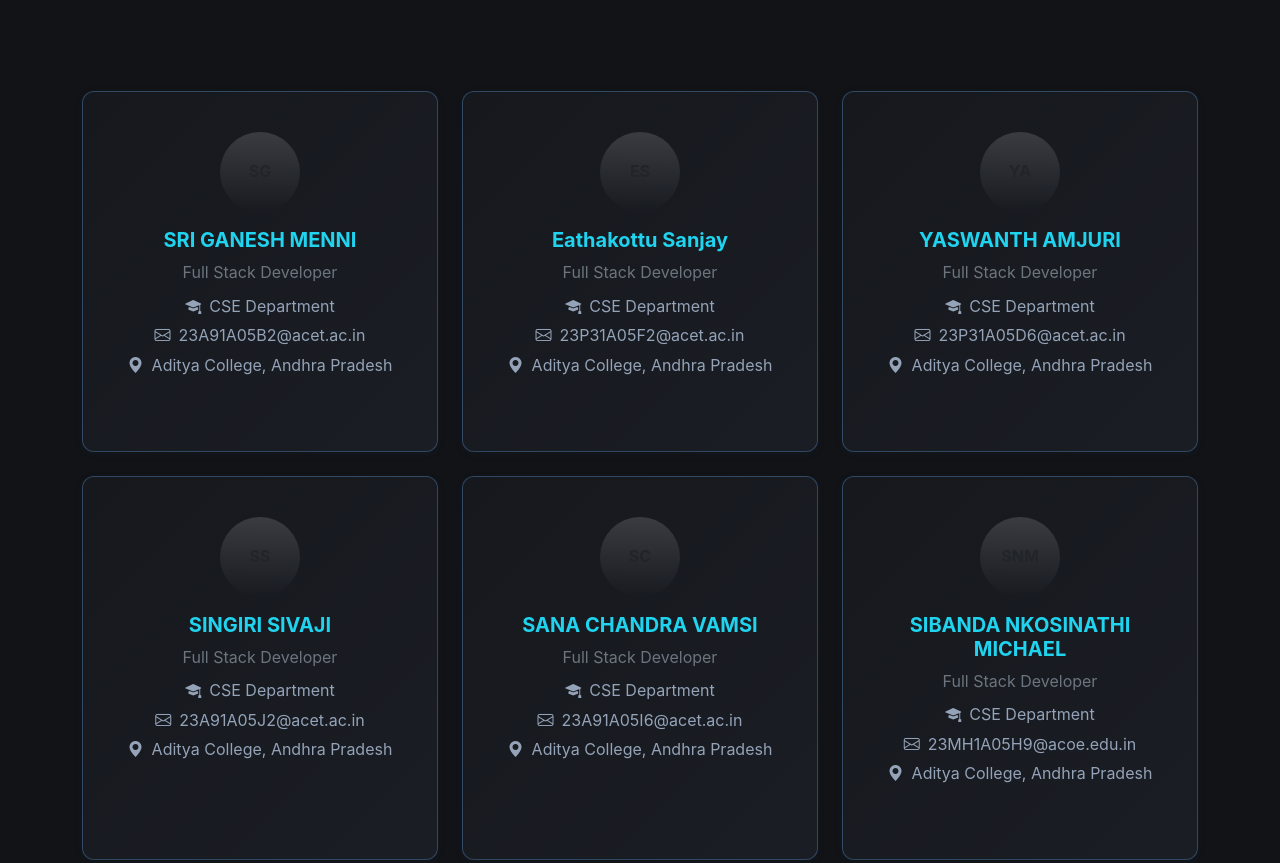
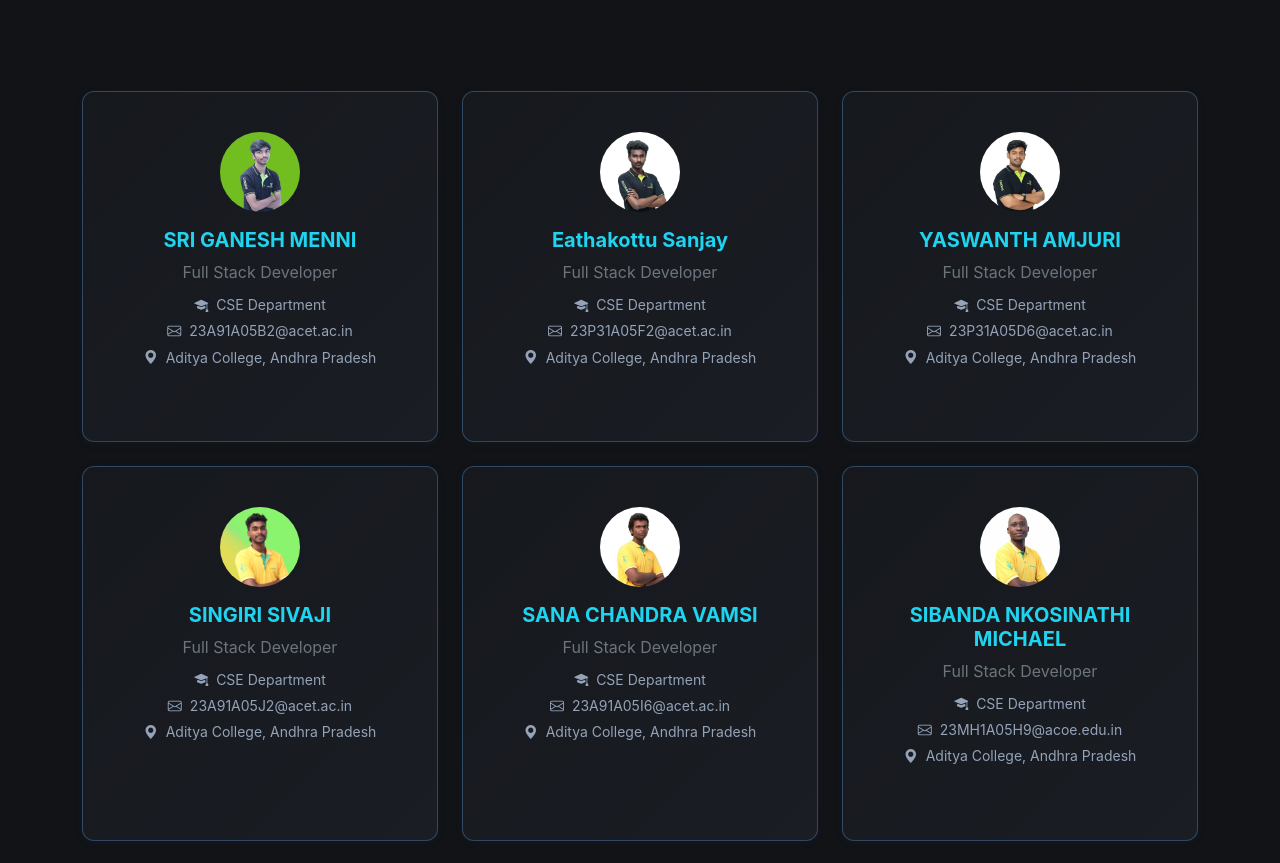
Before and after one commit to nathimike102/skillSwap, a plain HTML site: page about.html in a window 1280 px wide. Shown: the part 340-1203 px from the top of the page. Drawn offline with nearby package versions, Linux system fonts and the light colour scheme.

Commit message:
adding profile images

```diff
--- a/about.html
+++ b/about.html
@@ -78,12 +78,12 @@
                             <div class="card-body text-center">
                                 <div class="mb-3">
                                     <div class="rounded-circle bg-gradient d-flex align-items-center justify-content-center mx-auto" style="width: 80px; height: 80px; background: hsl(var(--cyan-primary));">
-                                        <span class="fw-bold text-dark">SG</span>
+                                        <img src="./assets/profiles/23A91A05B2.jpg" alt="SRI GANESH MENNI" class="img-fluid rounded-circle">
                                     </div>
                                 </div>
                                 <h5 class="text-cyan fw-bold">SRI GANESH MENNI</h5>
                                 <p class="text-secondary mb-2">Full Stack Developer</p>
-                                <div class="medium text-muted">
+                                <div class="small text-muted">
                                     <p class="mb-1"><i class="bi bi-mortarboard-fill me-2"></i>CSE Department</p>
                                     <p class="mb-1"><i class="bi bi-envelope me-2"></i>23A91A05B2@acet.ac.in</p>
                                     <p class="mb-0"><i class="bi bi-geo-alt-fill me-2"></i>Aditya College, Andhra Pradesh</p>
@@ -97,12 +97,12 @@
                             <div class="card-body text-center">
                                 <div class="mb-3">
                                     <div class="rounded-circle bg-gradient d-flex align-items-center justify-content-center mx-auto" style="width: 80px; height: 80px; background: hsl(var(--cyan-primary));">
-                                        <span class="fw-bold text-dark">ES</span>
+                                        <img src="./assets/profiles/23P31A05F2.jpg" alt="Eathakottu Sanjay" class="img-fluid rounded-circle">
                                     </div>
                                 </div>
                                 <h5 class="text-cyan fw-bold">Eathakottu Sanjay</h5>
                                 <p class="text-secondary mb-2">Full Stack Developer</p>
-                                <div class="medium text-muted">
+                                <div class="small text-muted">
                                     <p class="mb-1"><i class="bi bi-mortarboard-fill me-2"></i>CSE Department</p>
                                     <p class="mb-1"><i class="bi bi-envelope me-2"></i>23P31A05F2@acet.ac.in</p>
                                     <p class="mb-0"><i class="bi bi-geo-alt-fill me-2"></i>Aditya College, Andhra Pradesh</p>
@@ -116,12 +116,12 @@
                             <div class="card-body text-center">
                                 <div class="mb-3">
                                     <div class="rounded-circle bg-gradient d-flex align-items-center justify-content-center mx-auto" style="width: 80px; height: 80px; background: hsl(var(--cyan-primary));">
-                                        <span class="fw-bold text-dark">YA</span>
+                                        <img src="./assets/profiles/23P31A05D6.jpg" alt="YASWANTH AMJURI" class="img-fluid rounded-circle">
                                     </div>
                                 </div>
                                 <h5 class="text-cyan fw-bold">YASWANTH AMJURI</h5>
                                 <p class="text-secondary mb-2">Full Stack Developer</p>
-                                <div class="medium text-muted">
+                                <div class="small text-muted">
                                     <p class="mb-1"><i class="bi bi-mortarboard-fill me-2"></i>CSE Department</p>
                                     <p class="mb-1"><i class="bi bi-envelope me-2"></i>23P31A05D6@acet.ac.in</p>
                                     <p class="mb-0"><i class="bi bi-geo-alt-fill me-2"></i>Aditya College, Andhra Pradesh</p>
@@ -135,12 +135,12 @@
                             <div class="card-body text-center">
                                 <div class="mb-3">
                                     <div class="rounded-circle bg-gradient d-flex align-items-center justify-content-center mx-auto" style="width: 80px; height: 80px; background: hsl(var(--cyan-primary));">
-                                        <span class="fw-bold text-dark">SS</span>
+                                        <img src="./assets/profiles/23A91A05J2.jpg" alt="SINGIRI SIVAJI" class="img-fluid rounded-circle">
                                     </div>
                                 </div>
                                 <h5 class="text-cyan fw-bold">SINGIRI SIVAJI</h5>
                                 <p class="text-secondary mb-2">Full Stack Developer</p>
-                                <div class="medium text-muted">
+                                <div class="small text-muted">
                                     <p class="mb-1"><i class="bi bi-mortarboard-fill me-2"></i>CSE Department</p>
                                     <p class="mb-1"><i class="bi bi-envelope me-2"></i>23A91A05J2@acet.ac.in</p>
                                     <p class="mb-0"><i class="bi bi-geo-alt-fill me-2"></i>Aditya College, Andhra Pradesh</p>
@@ -154,12 +154,12 @@
                             <div class="card-body text-center">
                                 <div class="mb-3">
                                     <div class="rounded-circle bg-gradient d-flex align-items-center justify-content-center mx-auto" style="width: 80px; height: 80px; background: hsl(var(--cyan-primary));">
-                                        <span class="fw-bold text-dark">SC</span>
+                                        <img src="./assets/profiles/23A91A05I6.jpg" alt="SANA CHANDRA VAMSI" class="img-fluid rounded-circle">
                                     </div>
                                 </div>
                                 <h5 class="text-cyan fw-bold">SANA CHANDRA VAMSI</h5>
                                 <p class="text-secondary mb-2">Full Stack Developer</p>
-                                <div class="medium text-muted">
+                                <div class="small text-muted">
                                     <p class="mb-1"><i class="bi bi-mortarboard-fill me-2"></i>CSE Department</p>
                                     <p class="mb-1"><i class="bi bi-envelope me-2"></i>23A91A05I6@acet.ac.in</p>
                                     <p class="mb-0"><i class="bi bi-geo-alt-fill me-2"></i>Aditya College, Andhra Pradesh</p>
@@ -173,12 +173,12 @@
                             <div class="card-body text-center">
                                 <div class="mb-3">
                                     <div class="rounded-circle bg-gradient d-flex align-items-center justify-content-center mx-auto" style="width: 80px; height: 80px; background: hsl(var(--cyan-primary));">
-                                        <span class="fw-bold text-dark">SNM</span>
+                                        <img src="./assets/profiles/23MH1A05H9.png" alt="SIBANDA NKOSINATHI MICHAEL" class="img-fluid rounded-circle">
                                     </div>
                                 </div>
                                 <h5 class="text-cyan fw-bold">SIBANDA NKOSINATHI MICHAEL</h5>
                                 <p class="text-secondary mb-2">Full Stack Developer</p>
-                                <div class="medium text-muted">
+                                <div class="small text-muted">
                                     <p class="mb-1"><i class="bi bi-mortarboard-fill me-2"></i>CSE Department</p>
                                     <p class="mb-1"><i class="bi bi-envelope me-2"></i>23MH1A05H9@acoe.edu.in</p>
                                     <p class="mb-0"><i class="bi bi-geo-alt-fill me-2"></i>Aditya College, Andhra Pradesh</p>
```
Also changed, not shown: discover.html (+1 -1 lines), index.html (+3 -0 lines), assets/infi-logo.png (added), assets/profiles/23A91A05B2.jpg (renamed from images/profiles/23A91A05B2.jpg), assets/profiles/23A91A05I6.jpg (renamed from images/profiles/23A91A05I6.jpg), assets/profiles/23A91A05J2.jpg (renamed from images/profiles/23A91A05J2.jpg), assets/profiles/23MH1A05H9.png (added), assets/profiles/23P31A05D6.jpg (renamed from images/profiles/23P31A05D6.jpg), assets/profiles/23P31A05F2.jpg (renamed from images/profiles/23P31A05F2.jpg), assets/skillswap-logo.png (added), images/branding/infi.png (deleted).
